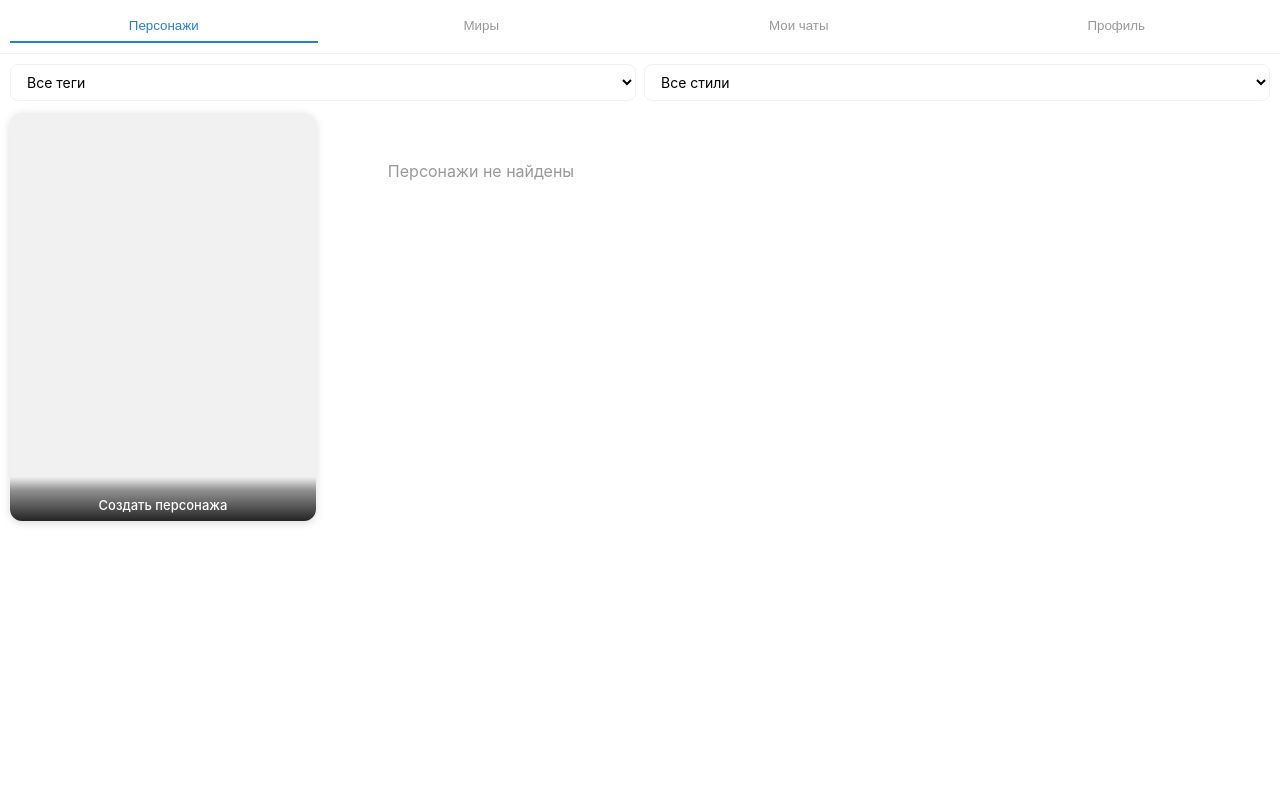
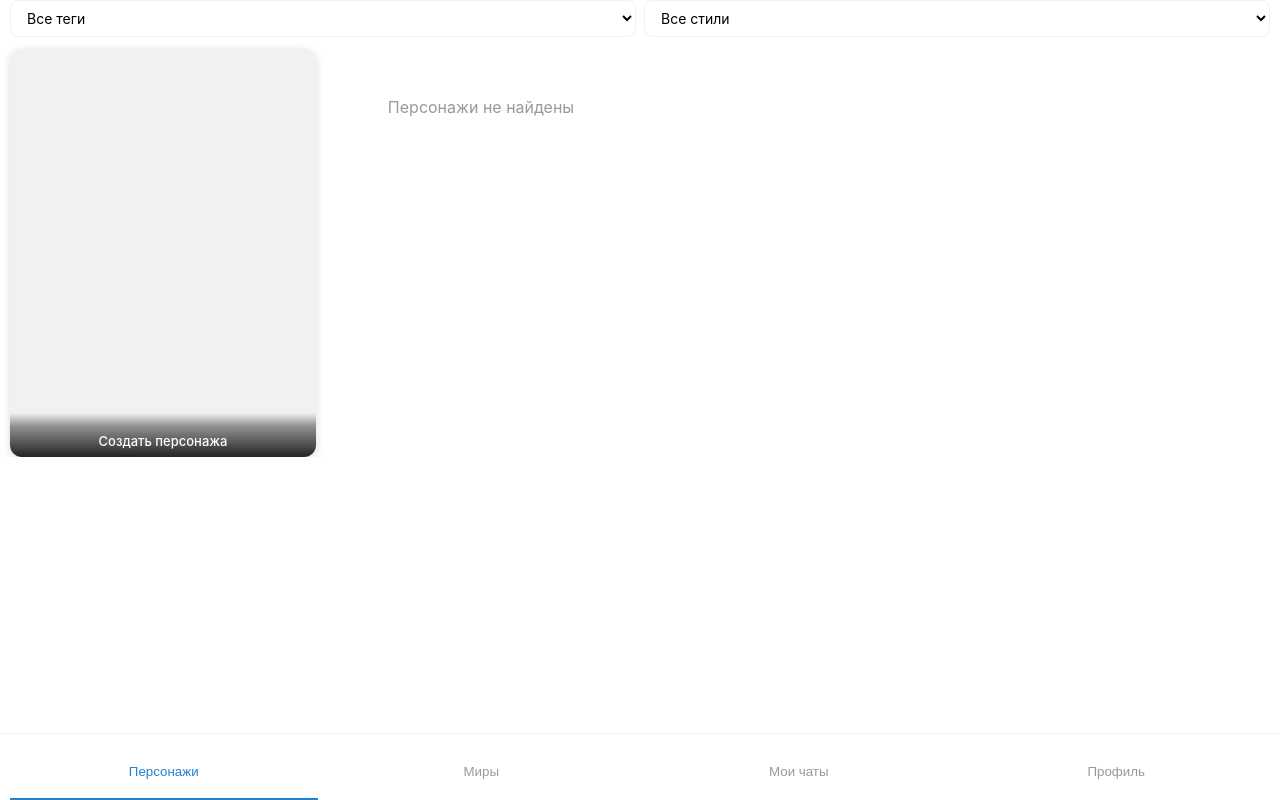
Before and after one commit to Dolyvm/AIBOTIK, a FastAPI app: page / in a window 1280 px wide. Run offline with FastAPI, Linux system fonts and the light colour scheme; data that the repository does not hold is empty; parts of the project's set-up code (start-up, migrations or seed data) failed here and were passed over; some libraries are stand-ins or nearby versions.

Commit message:
fix: ui поправил чутка

```diff
--- a/webapp/static/css/styles.css
+++ b/webapp/static/css/styles.css
@@ -12,6 +12,17 @@
     /* Chat specific */
     --msg-own-bg: #eeffde;
     --msg-foreign-bg: #ffffff;
+    --tg-viewport-height: 100vh;
+    --tg-viewport-stable-height: 100vh;
+    --tg-safe-area-inset-top: 0px;
+    --tg-safe-area-inset-bottom: 0px;
+    --tg-safe-area-inset-left: 0px;
+    --tg-safe-area-inset-right: 0px;
+    --tg-content-safe-area-inset-top: 0px;
+    --tg-content-safe-area-inset-bottom: 0px;
+    --keyboard-height: 0px;
+    --tab-bar-height: 56px;
+    --bottom-total-spacing: calc(var(--tab-bar-height) + var(--tg-safe-area-inset-bottom));
 }
 
 [v-cloak] { display: none; }
@@ -22,25 +33,49 @@
     box-sizing: border-box;
 }
 
-body {
+html, body {
     margin: 0;
     padding: 0;
+    height: 100%;
+    overflow: hidden;
     background-color: var(--tg-theme-bg-color);
     color: var(--tg-theme-text-color);
     font-family: -apple-system, BlinkMacSystemFont, 'Segoe UI', Roboto, Helvetica, Arial, sans-serif;
-    overflow-x: hidden;
+
+    padding-left: var(--tg-safe-area-inset-left);
+    padding-right: var(--tg-safe-area-inset-right);
 }
 
 /* === Selection View === */
+.selection-view {
+    height: var(--tg-viewport-stable-height);
+    display: flex;
+    flex-direction: column;
+    overflow: hidden;
+}
+
+.selection-view .grid-container {
+    flex: 1;
+    overflow-y: auto;
+    -webkit-overflow-scrolling: touch;
+}
+
 .tabs {
+    position: fixed;
+    left: 0;
+    right: 0;
+    bottom: 0;
+
     display: flex;
+    gap: 10px;
     padding: 10px;
-    gap: 10px;
-    position: sticky;
-    top: 0;
+    padding-bottom: calc(10px + var(--tg-safe-area-inset-bottom));
+    height: var(--tab-bar-height);
+    box-sizing: content-box;
+
     background: var(--tg-theme-bg-color);
-    z-index: 10;
-    border-bottom: 1px solid var(--tg-theme-secondary-bg-color);
+    z-index: 100;
+    border-top: 1px solid var(--tg-theme-secondary-bg-color);
 }
 
 .tabs button {
@@ -61,7 +96,9 @@ body {
 
 .grid-container {
     padding: 10px;
-    padding-bottom: 40px;
+    padding-top: calc(50px + var(--tg-safe-area-inset-top));
+    padding-bottom: var(--bottom-total-spacing);
+    -webkit-overflow-scrolling: touch;
 }
 
 /* === Filters === */
@@ -188,9 +225,11 @@ body.desktop .grid {
 
 /* === Chat View === */
 .chat-view {
+    /* Use Telegram's stable viewport height - accounts for header/bottom bar */
+    height: var(--tg-viewport-stable-height);
     display: flex;
     flex-direction: column;
-    height: 100vh;
+    overflow: hidden;
     background-image: url("https://web.telegram.org/img/bg_patter_crop.png"); /* Optional TG pattern */
     background-color: #8daac1; /* Fallback TG color */
 }
@@ -335,11 +374,24 @@ body.desktop .grid {
 
 /* Input Area */
 .input-area {
+    position: fixed;
+    bottom: var(--keyboard-height, 0px);
+    left: 0;
+    right: 0;
+
     background: var(--tg-theme-bg-color);
     padding: 8px;
+
+    /* CRITICAL: Add system safe area for device home indicator */
+    padding-bottom: calc(8px + var(--tg-safe-area-inset-bottom));
+
     display: flex;
     align-items: flex-end;
     border-top: 1px solid #dfe1e5;
+    z-index: 50;
+
+    /* Smooth transition when keyboard appears */
+    transition: bottom 0.2s ease;
 }
 
 .input-area textarea {
@@ -609,7 +661,8 @@ body.desktop .grid {
 /* === Toast Notifications === */
 .toast {
     position: fixed;
-    bottom: 80px;
+    /* CRITICAL: Position above tabs + safe area, with 20px margin */
+    bottom: calc(20px + var(--bottom-total-spacing));
     left: 50%;
     transform: translateX(-50%);
     padding: 12px 20px;
--- a/webapp/static/index.html
+++ b/webapp/static/index.html
@@ -2,7 +2,7 @@
 <html lang="ru">
 <head>
     <meta charset="UTF-8">
-    <meta name="viewport" content="width=device-width, initial-scale=1.0, maximum-scale=1.0, user-scalable=no">
+    <meta name="viewport" content="width=device-width, initial-scale=1.0, minimum-scale=1.0, maximum-scale=1.0, user-scalable=no, viewport-fit=cover">
     <title>AI Ролевая игра</title>
     <script src="https://telegram.org/js/telegram-web-app.js"></script>
     <script src="https://unpkg.com/vue@3/dist/vue.global.js"></script>
@@ -10,14 +10,15 @@
     <script src="https://cdn.jsdelivr.net/npm/marked/marked.min.js"></script>
     <script src="https://cdn.jsdelivr.net/npm/dompurify/dist/purify.min.js"></script>
 
-    <link rel="stylesheet" href="/static/css/styles.css?v=4">
+    <link rel="stylesheet" href="/static/css/styles.css?v=7">
     <link rel="stylesheet" href="https://cdnjs.cloudflare.com/ajax/libs/font-awesome/6.4.0/css/all.min.css">
 
     <style>
         /* Toast Notification Styles */
         .toast {
             position: fixed;
-            bottom: 20px;
+            /* CRITICAL: Position above tabs + safe area, with 20px margin */
+            bottom: calc(20px + var(--bottom-total-spacing));
             left: 50%;
             transform: translateX(-50%);
             padding: 12px 24px;
@@ -110,13 +111,6 @@
 
         <!-- View: Selection (Characters/Worlds) -->
         <div v-if="currentView === 'selection'" class="selection-view">
-            <div class="tabs">
-                <button :class="{active: tab === 'characters'}" @click="tab = 'characters'">Персонажи</button>
-                <button :class="{active: tab === 'worlds'}" @click="tab = 'worlds'">Миры</button>
-                <button :class="{active: tab === 'chats'}" @click="loadChats">Мои чаты</button>
-                <button :class="{active: tab === 'profile'}" @click="loadProfile">Профиль</button>
-            </div>
-
             <div class="grid-container">
                 <!-- Filters Characters -->
                 <div v-if="tab === 'characters'" class="filters">
@@ -248,6 +242,13 @@
                         </div>
                     </div>
                 </div>
+            </div>
+
+            <div class="tabs">
+                <button :class="{active: tab === 'characters'}" @click="tab = 'characters'">Персонажи</button>
+                <button :class="{active: tab === 'worlds'}" @click="tab = 'worlds'">Миры</button>
+                <button :class="{active: tab === 'chats'}" @click="loadChats">Мои чаты</button>
+                <button :class="{active: tab === 'profile'}" @click="loadProfile">Профиль</button>
             </div>
         </div>
 
@@ -641,9 +642,118 @@
                     }
                 };
 
+                // Function to synchronize Telegram viewport with CSS variables
+                const updateViewportVariables = () => {
+                    const root = document.documentElement;
+
+                    // Viewport dimensions
+                    if (tg.viewportHeight) {
+                        root.style.setProperty('--tg-viewport-height', `${tg.viewportHeight}px`);
+                    }
+                    if (tg.viewportStableHeight) {
+                        root.style.setProperty('--tg-viewport-stable-height', `${tg.viewportStableHeight}px`);
+                    }
+
+                    // Safe areas from device (notches, home indicator)
+                    if (tg.safeAreaInset) {
+                        root.style.setProperty('--tg-safe-area-inset-top', `${tg.safeAreaInset.top}px`);
+                        root.style.setProperty('--tg-safe-area-inset-bottom', `${tg.safeAreaInset.bottom}px`);
+                        root.style.setProperty('--tg-safe-area-inset-left', `${tg.safeAreaInset.left}px`);
+                        root.style.setProperty('--tg-safe-area-inset-right', `${tg.safeAreaInset.right}px`);
+                    }
+
+                    // Content safe areas from Telegram UI
+                    if (tg.contentSafeAreaInset) {
+                        root.style.setProperty('--tg-content-safe-area-inset-top', `${tg.contentSafeAreaInset.top}px`);
+                        root.style.setProperty('--tg-content-safe-area-inset-bottom', `${tg.contentSafeAreaInset.bottom}px`);
+                    }
+
+                    console.log('Viewport variables updated:', {
+                        viewportHeight: tg.viewportHeight,
+                        viewportStableHeight: tg.viewportStableHeight,
+                        isFullscreen: tg.isFullscreen
+                    });
+                };
+
                 onMounted(async () => {
+                    // CRITICAL: Expand to full height immediately
+                    tg.expand();
+
+                    // Request fullscreen mode (removes Telegram bars)
+                    if (typeof tg.requestFullscreen === 'function') {
+                        try {
+                            tg.requestFullscreen();
+                        } catch (e) {
+                            console.warn('Fullscreen request failed:', e);
+                        }
+                    }
+
+                    // Prevent accidental app closure when scrolling (Bot API 7.7+)
+                    if (typeof tg.disableVerticalSwipes === 'function') {
+                        tg.disableVerticalSwipes();
+                    }
+
+                    // Signal app is ready
                     tg.ready();
-                    tg.expand();
+
+                    // Initial viewport sync
+                    updateViewportVariables();
+
+                    // Listen for fullscreen state changes
+                    tg.onEvent('fullscreenChanged', () => {
+                        console.log('Fullscreen state changed:', tg.isFullscreen);
+                        updateViewportVariables();
+                    });
+
+                    // Listen for stable viewport changes only
+                    tg.onEvent('viewportChanged', (event) => {
+                        if (event.isStateStable) {
+                            // Safe to update layout - viewport is stable after drag
+                            console.log('Viewport stable at:', tg.viewportStableHeight);
+                            updateViewportVariables();
+                        }
+                    });
+
+                    // Handle fullscreen request failures
+                    tg.onEvent('fullscreenFailed', (error) => {
+                        console.error('Fullscreen failed:', error);
+                        // Fallback: continue with expanded mode
+                    });
+
+                    // DEBUG: Check if Telegram variables are loaded
+                    setTimeout(() => {
+                        const root = getComputedStyle(document.documentElement);
+                        console.log('=== TELEGRAM CSS VARIABLES DEBUG ===');
+                        console.log('Viewport stable height:', root.getPropertyValue('--tg-viewport-stable-height'));
+                        console.log('Safe area bottom:', root.getPropertyValue('--tg-safe-area-inset-bottom'));
+                        console.log('Content safe area top:', root.getPropertyValue('--tg-content-safe-area-inset-top'));
+                        console.log('Bottom total spacing:', root.getPropertyValue('--bottom-total-spacing'));
+                        console.log('Telegram version:', tg.version);
+                        console.log('Viewport height:', tg.viewportHeight);
+                        console.log('Viewport stable height:', tg.viewportStableHeight);
+                        console.log('Is fullscreen:', tg.isFullscreen);
+                        console.log('====================================');
+                    }, 1000);
+
+                    // Handle keyboard appearance with visualViewport API
+                    if (window.visualViewport) {
+                        window.visualViewport.addEventListener('resize', () => {
+                            const keyboardHeight = window.innerHeight - window.visualViewport.height;
+                            document.documentElement.style.setProperty(
+                                '--keyboard-height',
+                                `${keyboardHeight}px`
+                            );
+                        });
+                    }
+
+                    // Scroll focused inputs into view (keyboard handling)
+                    document.querySelectorAll('input, textarea').forEach(input => {
+                        input.addEventListener('focus', () => {
+                            setTimeout(() => {
+                                input.scrollIntoView({ behavior: 'smooth', block: 'center' });
+                            }, 300);
+                        });
+                    });
 
                     updateDeviceClass();
                     window.addEventListener('resize', updateDeviceClass);
```
